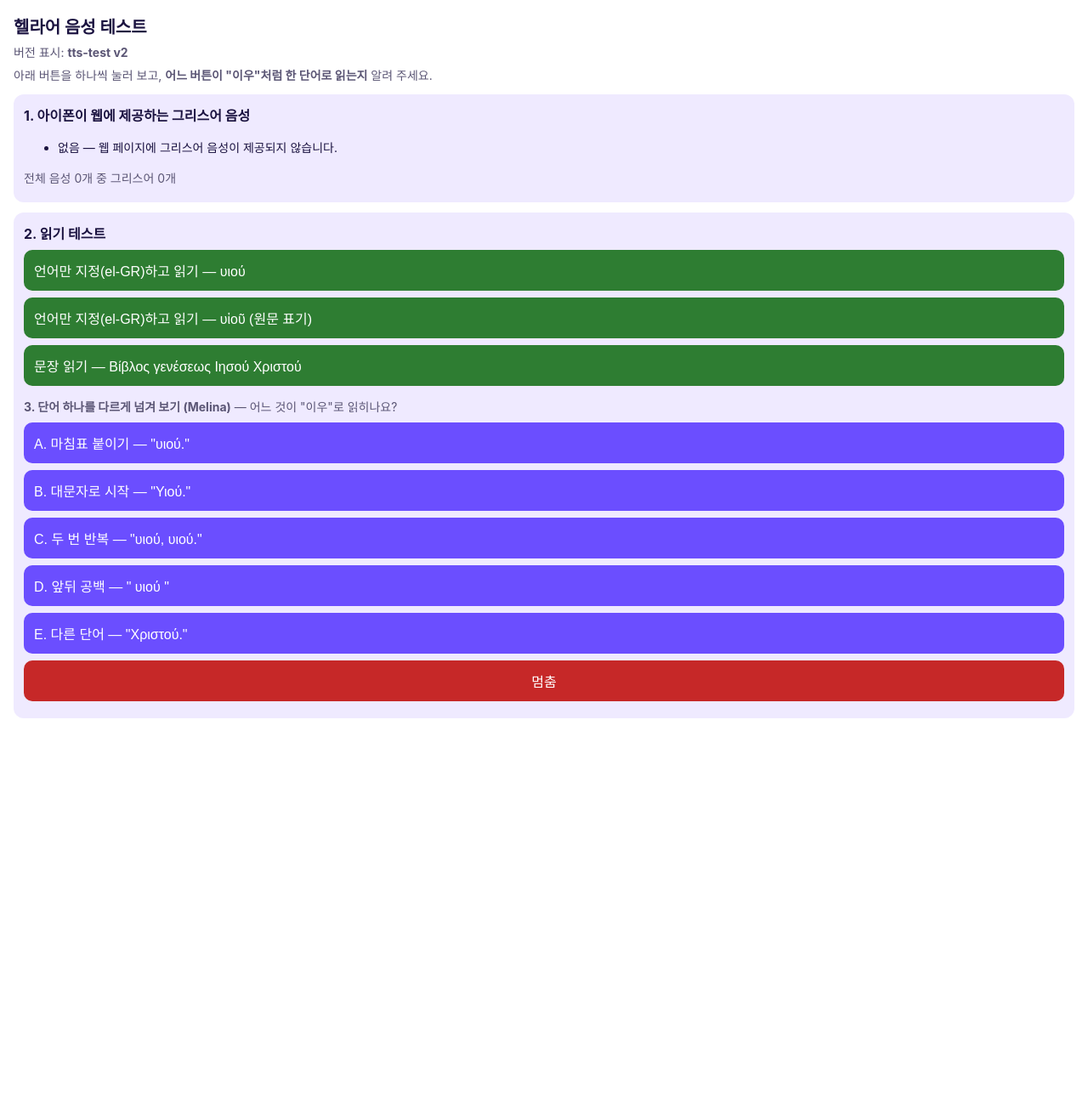
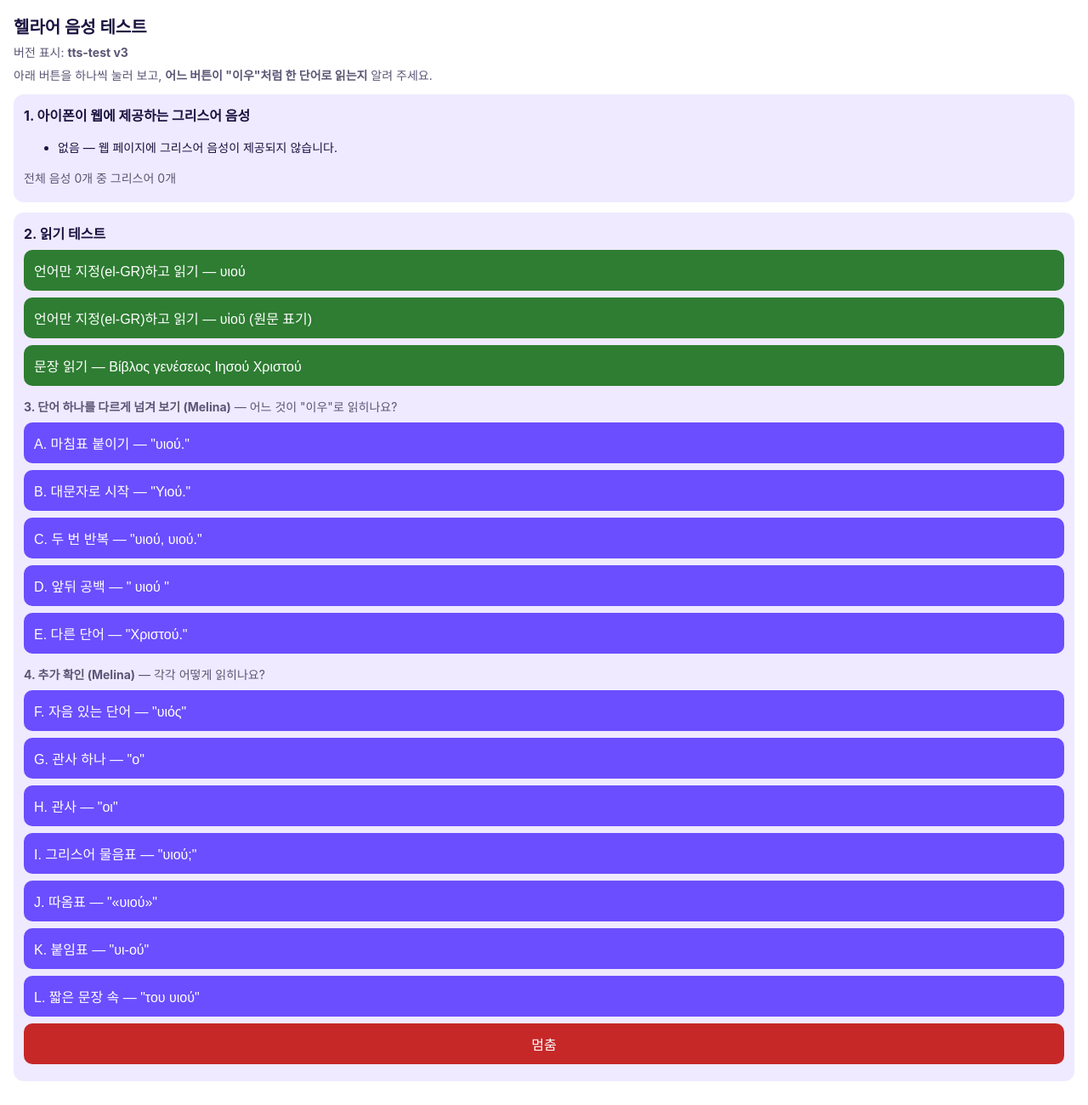
Before and after one commit to SongMyungsik/mybible5-nt-web, a plain HTML site: page tts-test.html in a window 1280 px wide. Shown: the whole page at 85% size. Before the commit the page ends 873 px from the top, so only its background shows below. Drawn offline with Linux system fonts and the light colour scheme.

Commit message:
음성 테스트 v3: 모음만 있는 단어 확인
Co-Authored-By: Claude Opus 5.5 <noreply@anthropic.com>

```diff
--- a/tts-test.html
+++ b/tts-test.html
@@ -23,7 +23,7 @@
 </head>
 <body>
   <h1>헬라어 음성 테스트</h1>
-  <p>버전 표시: <b>tts-test v2</b></p>
+  <p>버전 표시: <b>tts-test v3</b></p>
   <p>아래 버튼을 하나씩 눌러 보고, <b>어느 버튼이 "이우"처럼 한 단어로 읽는지</b> 알려 주세요.</p>
 
   <div class="box">
@@ -44,6 +44,14 @@
     <button id="v3">C. 두 번 반복 — "υιού, υιού."</button>
     <button id="v4">D. 앞뒤 공백 — " υιού "</button>
     <button id="v5">E. 다른 단어 — "Χριστού."</button>
+    <p style="margin-top:14px"><b>4. 추가 확인 (Melina)</b> — 각각 어떻게 읽히나요?</p>
+    <button id="w1">F. 자음 있는 단어 — "υιός"</button>
+    <button id="w2">G. 관사 하나 — "ο"</button>
+    <button id="w3">H. 관사 — "οι"</button>
+    <button id="w4">I. 그리스어 물음표 — "υιού;"</button>
+    <button id="w5">J. 따옴표 — "«υιού»"</button>
+    <button id="w6">K. 붙임표 — "υι-ού"</button>
+    <button id="w7">L. 짧은 문장 속 — "του υιού"</button>
     <button class="stop" id="stop">멈춤</button>
   </div>
 
@@ -84,7 +92,7 @@
     speak('Βίβλος γενέσεως Ιησού Χριστού', v || null, 'el-GR');
   };
   const mel = () => synth.getVoices().find(v => v.lang.toLowerCase().startsWith('el')) || null;
-  const map = {v1:'υιού.', v2:'Υιού.', v3:'υιού, υιού.', v4:' υιού ', v5:'Χριστού.'};
+  const map = {w1:'υιός', w2:'ο', w3:'οι', w4:'υιού;', w5:'«υιού»', w6:'υι-ού', w7:'του υιού', v1:'υιού.', v2:'Υιού.', v3:'υιού, υιού.', v4:' υιού ', v5:'Χριστού.'};
   for (const id in map) document.getElementById(id).onclick = () => speak(map[id], mel(), 'el-GR');
   document.getElementById('stop').onclick = () => synth.cancel();
   render();
```
